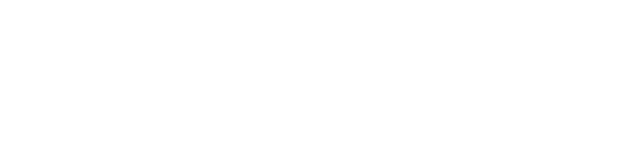
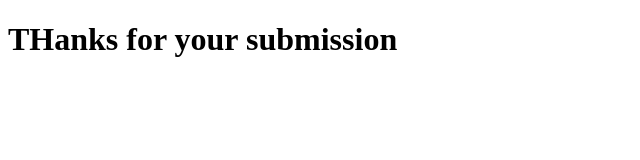
Before and after one commit to chrisbarbati/lesson03, a plain HTML site: page thanks.html in a window 1280 px wide. Shown: the whole page, without its empty margins (0-640 px from the left). Drawn offline with Linux system fonts and the light colour scheme.

Commit message:
fix thank you page

```diff
--- a/thanks.html
+++ b/thanks.html
@@ -15,6 +15,7 @@
                 can render to provide information to
                 the user that we've received their submission.
              -->
+             <h1>THanks for your submission</h1>
         </main>
     </body>
 </html>
```
